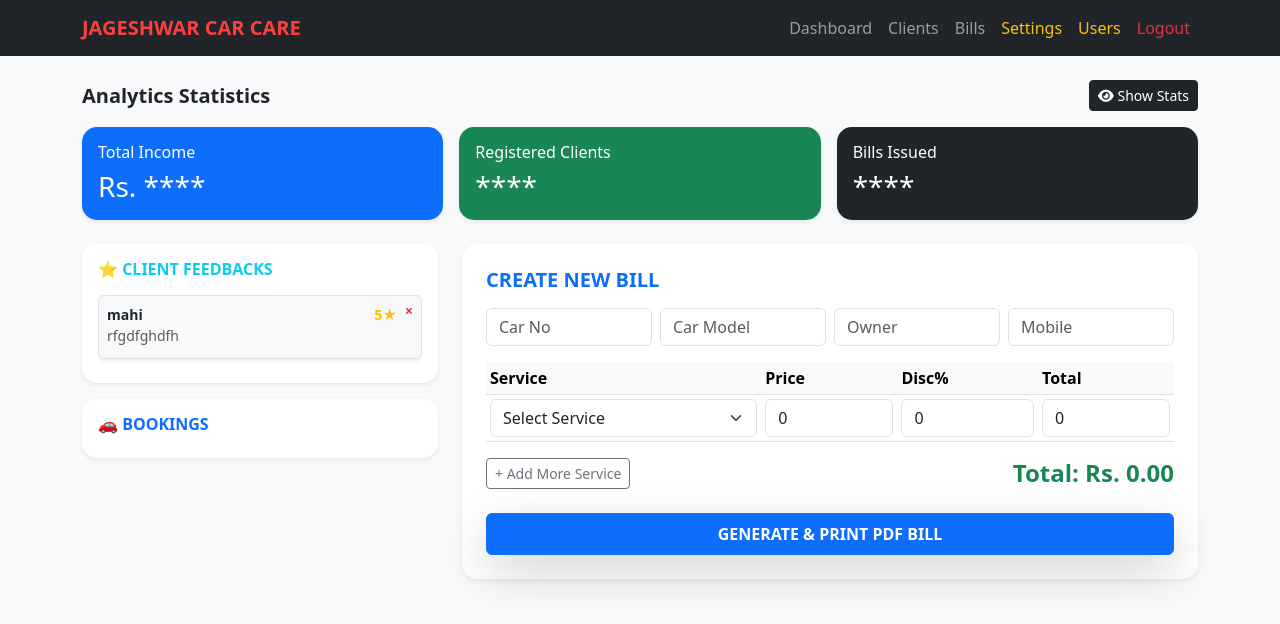
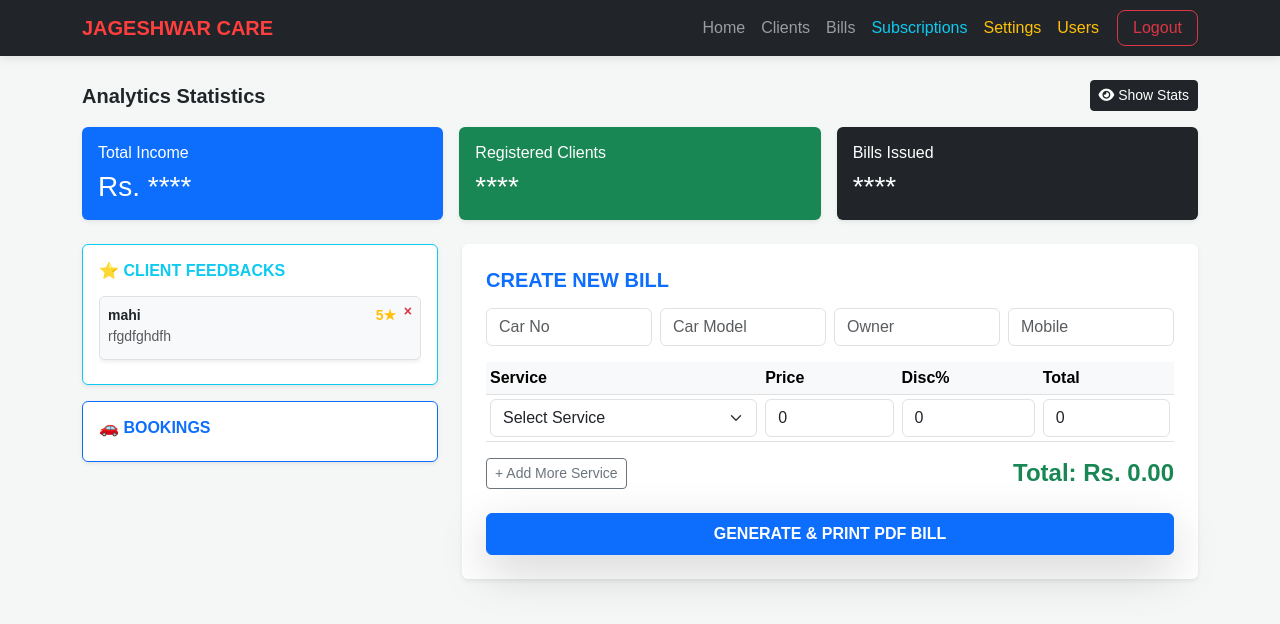
Before and after one commit to Manish123321316/my-garage-app, a Flask app: page / in a window 1280 px wide. Shown: the top 624 px of the page. Run offline with Flask 3, Linux system fonts and the light colour scheme; a user stored in the database is signed in.

Commit message:
Update layout.html

```diff
--- a/templates/layout.html
+++ b/templates/layout.html
@@ -1,39 +1,63 @@
 <!DOCTYPE html>
-<html>
+<html lang="en">
 <head>
+    <meta charset="UTF-8">
+    <meta name="viewport" content="width=device-width, initial-scale=1.0, maximum-scale=1.0, user-scalable=no">
     <title>Jageshwar Car Care</title>
     <link href="https://cdn.jsdelivr.net/npm/bootstrap@5.3.0/dist/css/bootstrap.min.css" rel="stylesheet">
     <link rel="stylesheet" href="https://cdnjs.cloudflare.com/ajax/libs/font-awesome/6.0.0/css/all.min.css">
     <style>
-        body { background: #f8f9fa; }
-        .card { border-radius: 15px; border: none; box-shadow: 0 4px 12px rgba(0,0,0,0.05); }
-        .nav-link { font-weight: 500; }
+        body { background: #f4f7f6; font-family: sans-serif; }
+        .navbar { box-shadow: 0 2px 10px rgba(0,0,0,0.1); }
         .navbar-brand { font-weight: 800; color: #ff3e3e !important; }
+
+        /* Mobile adjustments */
+        @media (max-width: 768px) {
+            .btn { padding: 12px; font-weight: bold; width: 100%; margin-bottom: 5px; }
+            input, select, textarea { font-size: 16px !important; }
+            .card { margin-bottom: 15px; padding: 15px !important; }
+        }
+
+        /* Logout Button separate style */
+        .logout-link {
+            color: #dc3545 !important;
+            border: 1px solid #dc3545;
+            border-radius: 8px;
+            padding: 5px 15px !important;
+            margin-left: 10px;
+        }
+        .logout-link:hover { background: #dc3545; color: white !important; }
     </style>
 </head>
 <body>
-    <nav class="navbar navbar-expand-lg navbar-dark bg-dark mb-4">
+    <nav class="navbar navbar-expand-lg navbar-dark bg-dark sticky-top">
         <div class="container">
-            <a class="navbar-brand" href="/">JAGESHWAR CAR CARE</a>
-            <div class="navbar-nav ms-auto">
+            <a class="navbar-brand" href="/">JAGESHWAR CARE</a>
+            <button class="navbar-toggler" type="button" data-bs-toggle="collapse" data-bs-target="#navbarNav">
+                <span class="navbar-toggler-icon"></span>
+            </button>
+            <div class="collapse navbar-collapse" id="navbarNav">
+                <div class="navbar-nav ms-auto align-items-center">
                     {% if current_user.is_authenticated %}
-                    <a class="nav-link" href="/">Dashboard</a>
-                    {% if current_user.role != 'Client' and current_user.role != 'Team' %}
+                        <a class="nav-link" href="/">Home</a>
+                        {% if current_user.role != 'Client' %}
                             <a class="nav-link" href="/clients">Clients</a>
                             <a class="nav-link" href="/view_bills">Bills</a>
                             {% if current_user.role == 'Owner' %}
+                                <a class="nav-link text-info" href="/admin_subs">Subscriptions</a>
                                 <a class="nav-link text-warning" href="/settings">Settings</a>
                                 <a class="nav-link text-warning" href="/manage_users">Users</a>
                             {% endif %}
                         {% endif %}
-                    <a class="nav-link text-danger" href="/logout">Logout</a>
+                        <a class="nav-link logout-link" href="/logout">Logout</a>
                     {% endif %}
                 </div>
             </div>
+        </div>
     </nav>
-    <div class="container">
+    <div class="container mt-4">
         {% with messages = get_flashed_messages() %}
-            {% if messages %}{% for m in messages %}<div class="alert alert-success shadow-sm border-0">{{m}}</div>{% endfor %}{% endif %}
+            {% if messages %}{% for m in messages %}<div class="alert alert-info">{{m}}</div>{% endfor %}{% endif %}
         {% endwith %}
         {% block content %}{% endblock %}
     </div>
```
Lines whose indentation alone changed are shown as unchanged.
